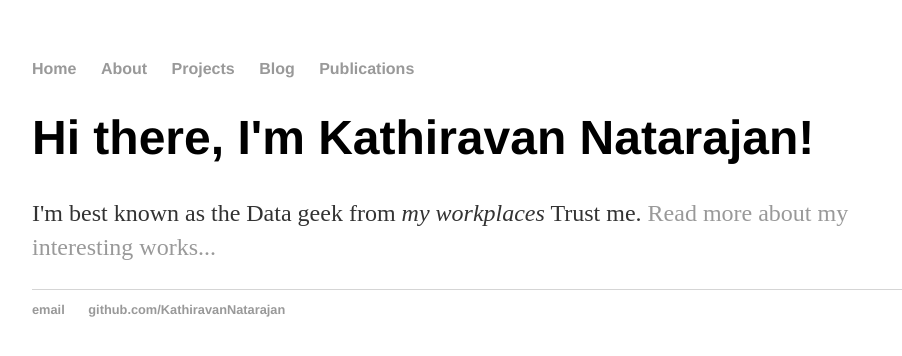
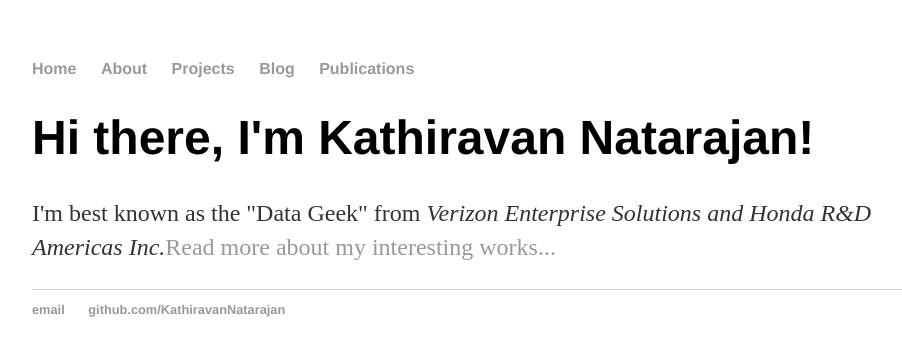
Before and after one commit to KathiravanNatarajan/KathiravanNatarajan.github.io, a Jekyll site: the page built from index.html, in a window 1280 px wide. Shown: the top 356 px of the page, without its empty margins (160-1062 px from the left). Built offline with Jekyll 4.4.1, drawn with Linux system fonts in a browser that asks for light colours.

Commit message:
Added layouts in index.html

```diff
--- a/index.html
+++ b/index.html
@@ -1,31 +1,8 @@
-<!DOCTYPE html>
-<html>
-	<head>
-		<title>Kathiravan Natarajan</title>
-		<!-- link to main stylesheet -->
-		<link rel="stylesheet" type="text/css" href="/css/main.css">
-	</head>
-	<body>
-		<nav>
-    		<ul>
-        		<li><a href="/">Home</a></li>
-	        	<li><a href="/about">About</a></li>
-        		<li><a href="/projects">Projects</a></li>
-        		<li><a href="/blog">Blog</a></li>
-            		<li><a href="/publications">Publications</a></li>
-    		</ul>
-		</nav>
-		<div class="container">
-    		<div class="blurb">
-        		<h1>Hi there, I'm Kathiravan Natarajan!</h1>
-				<p>I'm best known as the Data geek from <em>my workplaces</em> Trust me. <a href="/about">Read more about my interesting works...</a></p>
-    		</div><!-- /.blurb -->
-		</div><!-- /.container -->
-		<footer>
-    		<ul>
-        		<li><a href="mailto:sunkathirav@gmail.com">email</a></li>
-        		<li><a href="https://github.com/KathiravanNatarajan">github.com/KathiravanNatarajan</a></li>
-			</ul>
-		</footer>
-	</body>
-</html>
+---
+layout: default
+title: Kathiravan Natarajan, Data Scientist
+---
+<div class="blurb">
+	<h1>Hi there, I'm Kathiravan Natarajan!</h1>
+	<p>I'm best known as the "Data Geek" from <em>Verizon Enterprise Solutions and Honda R&D Americas Inc.</em><a href="/about">Read more about my interesting works...</a></p>
+</div><!-- /.blurb -->
```
